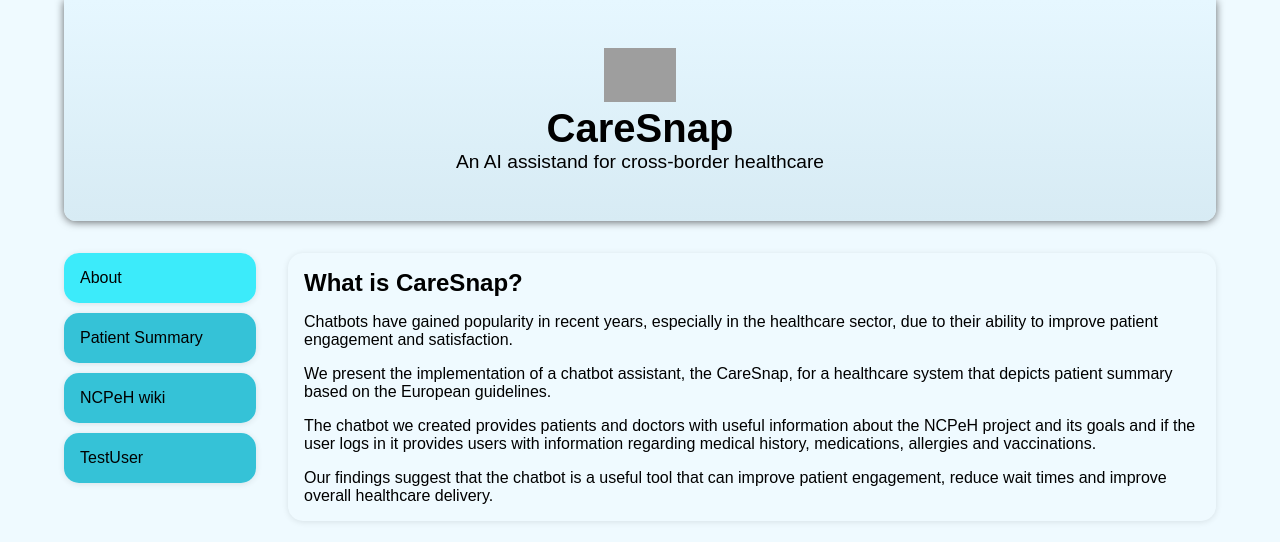
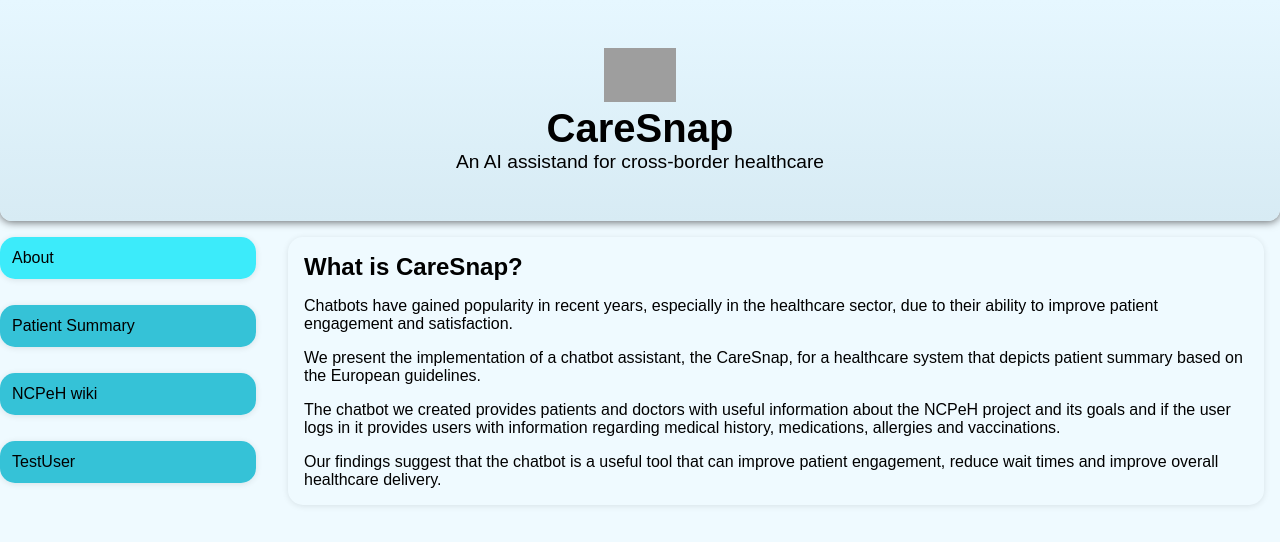
Before and after one commit to AlikiVasili/CareSnap, an Angular app: page / in a window 1280 px wide. Shown: the top 542 px of the page. Built offline with nearby package versions, Linux system fonts and the light colour scheme; grey boxes are pictures that could not be loaded.

Commit message:
add css style rules to have flexible screen sizing

```diff
--- a/src/app/app.component.css
+++ b/src/app/app.component.css
@@ -1,35 +1,31 @@
 main {
-    width: 90%;
+  display: grid;
+  grid-template-columns: 1fr; /* Single column layout by default */
+  gap: 1rem;
+  width: 100%;
   max-width: 90rem;
-    margin: auto auto;
-    display: flex;
-    gap: 2rem;
-    flex: 1;
-  }
-  #menuBar {
-    list-style: none;
-    margin: 0;
-    padding: 0;
-    gap: 10rem;
-    overflow: no;
+  margin: auto;
 }
 
-  #fallback {
-    font-weight: bold;
-    font-size: 1.15rem;
-    margin: 0;
-    text-align: center;
+#menuBar {
+  display: flex;
+  flex-direction: column; /* Stack menu items vertically */
+  list-style: none;
+  padding: 0;
+  gap: 1rem;
 }
 
 @media (min-width: 768px) {
   main {
-      margin: auto auto;
-      grid-template-columns: 0.5fr 3fr;
-      display: grid;
+      grid-template-columns: 20% 1fr; /* 20% for menu bar, 80% for content */
   }
 
-    #fallback {
-      font-size: 1.5rem;
-      text-align: left;
+  #menuBar {
+      grid-column: 1; /* Menu bar in the first column */
+  }
+
+  .content-area {
+    margin: 1rem;
+    grid-column: 2; /* Content in the second column */
   }
 }
--- a/src/app/app.component.html
+++ b/src/app/app.component.html
@@ -1,6 +1,7 @@
 <app-header></app-header>
 
 <main>
+    <nav id="menuBar">
         <ul id="menuBar">
             @for (menuItem of menuItems; track menuItem.id){
                 <li style="margin-bottom: 10px;">
@@ -12,6 +13,9 @@
                 </li>
             }
         </ul>
+    </nav>
+    <section class="content-area">
+        <!-- Dynamic content here based on selectedMenuItemId -->
         @if(selectedMenuItemId === "i1"){
             <app-about-section></app-about-section>
         }
@@ -24,4 +28,5 @@
         @else if(selectedMenuItemId === "i4"){
             <app-test-user-section></app-test-user-section>
         }
+    </section>
 </main>
--- a/src/app/header/header.component.css
+++ b/src/app/header/header.component.css
@@ -2,16 +2,12 @@ header {
   display: flex;
   flex-direction: column;
   align-items: center;
-    gap: 1.5    rem;
-    width: 90%;
+  gap: 1rem;
+  width: 100%;
   max-width: 90rem;
-    margin: 0 auto 2rem auto;
+  margin: 0 auto;
   text-align: center;
-    background: linear-gradient(
-      to bottom,
-      #e6f7ff,
-      #d7ebf4
-    );
+  background: linear-gradient(to bottom, #e6f7ff, #d7ebf4);
   padding: 1rem;
   border-bottom-right-radius: 12px;
   border-bottom-left-radius: 12px;
--- a/src/app/menu-item/menu-item.component.css
+++ b/src/app/menu-item/menu-item.component.css
@@ -1,15 +1,15 @@
   button {
     display: flex;
     align-items: center;
-    gap: 5rem;
-    padding: 1rem 1rem;
+    gap: 1rem; /* Adjusted for better flexibility */
+    padding: 0.75rem; /* Reduced padding for smaller screens */
     background-color: #35c2d7;
-    color: #000000;
+    color: #000;
     border: none;
     font: inherit;
     cursor: pointer;
     width: 100%;
-    min-width: 12rem;
+    min-width: 10rem; /* Adjusted for smaller screens */
   }
 
   button:hover,
```
Lines whose indentation alone changed are shown as unchanged.
